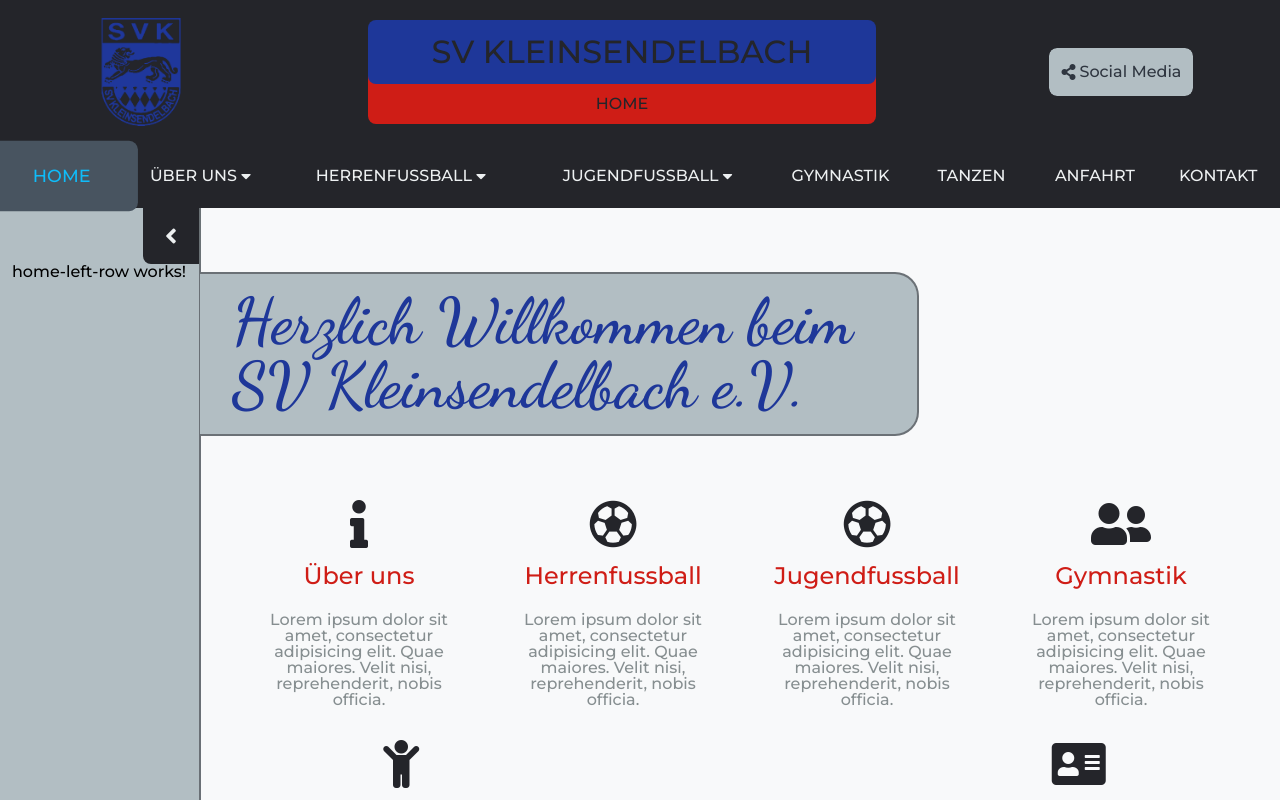
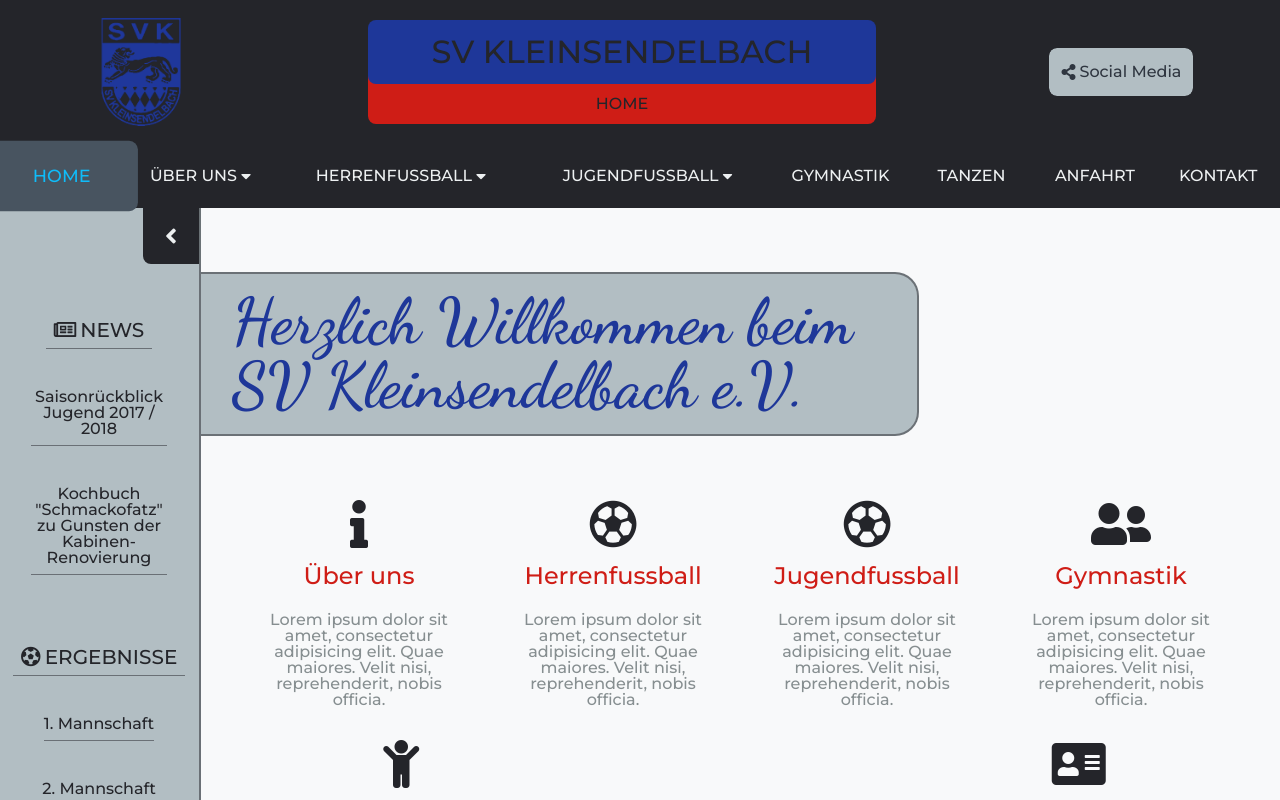
Before and after one commit to stevenkellner/svkleinsendelbach-website, an Angular app: page /home in a window 1280 px wide. Shown: the top 800 px of the page. Built offline with nearby package versions, Linux system fonts and the light colour scheme.

Commit message:
Added left row content in home page

```diff
--- a/src/app/_template/header/nav-bar/nav-bar.component.sass
+++ b/src/app/_template/header/nav-bar/nav-bar.component.sass
@@ -5,6 +5,8 @@
     $nav-bar-item-height: 4 * $cube
     $sub-item-height: 3 * $cube
     height: $nav-bar-item-height
+    position: relative
+    z-index: 1150
 
     .nav-bar-items
         display: flex
@@ -26,6 +28,7 @@
                 height: $nav-bar-item-height
                 width: 100%
                 z-index: 1101
+                position: relative
 
                 .text
                     text-transform: uppercase
@@ -55,6 +58,7 @@
                         &:nth-child(#{$i})
                             transform: translateY(-$i * $sub-item-height)
                             z-index: 1101 - $i
+                            position: relative
 
                     > .link
                         text-decoration: none
@@ -73,6 +77,7 @@
 .nav-bar.desktop .nav-bar-items .nav-bar-item:hover, .nav-bar.tablet .nav-bar-items .nav-bar-item.expanded
     > .link
         z-index: 1102
+        position: relative
 
     .sub-items .sub-item
         height: 100%
@@ -84,6 +89,7 @@
 
 .nav-bar.tablet .nav-bar-items .nav-bar-item:hover > .link, .nav-bar.tablet .nav-bar-items .nav-bar-item.active-screen > .link,  .nav-bar.desktop .nav-bar-items .nav-bar-item.active-screen > .link
     z-index: 1102
+    position: relative
 
 // Layout of nav bar for mobile
 .nav-bar.mobile
@@ -91,6 +97,8 @@
     flex-direction: column
     align-items: center
     justify-content: flex-start
+    position: relative
+    z-index: 1150
 
     .drop-down-btn
         width: 100vw
@@ -99,6 +107,7 @@
         align-items: center
         justify-content: flex-start
         z-index: 1103
+        position: relative
 
         .button
             $line-height: 0.25 * $cube
@@ -173,6 +182,7 @@
                 &:nth-child(#{$i})
                     transform: translateY(-$i * $nav-bar-item-height)
                     z-index: 1101 - $i
+                    position: relative
 
             .sub-items
                 display: flex
@@ -196,6 +206,7 @@
                         &:nth-child(#{$i})
                             transform: translateY(-$i * $sub-item-height)
                             z-index: 1101 - $i
+                            position: relative
 
                     > .link
                         text-decoration: none
@@ -219,6 +230,7 @@
                     background-color: $gray-dark
                     height: $nav-bar-item-height
                     z-index: 1102
+                    position: relative
                     transition: border-radius .5s linear
                     border-radius: 0 0 $cube $cube
 
--- a/src/app/_template/left-row/left-row.component.sass
+++ b/src/app/_template/left-row/left-row.component.sass
@@ -16,6 +16,7 @@
     justify-content: flex-start
     width: 100%
     z-index: 100
+    position: relative
     overflow: visible
     transition: .5s linear
 
--- a/src/app/app.component.html
+++ b/src/app/app.component.html
@@ -2,9 +2,9 @@
     <header>
         <app-header [activeId]="'home'" (navBarStickyEmitter)="handleNavBarSticky($event)"></app-header>
     </header>
-    <body [ngClass]="{'nav-bar-sticky': navBarSticky }">
+    <span [ngClass]="{'nav-bar-sticky': navBarSticky }" class="body">
         <router-outlet></router-outlet>
-    </body>
+    </span>
     <app-wave></app-wave>
     <footer>
         <app-footer></app-footer>
--- a/src/app/app.component.sass
+++ b/src/app/app.component.sass
@@ -2,7 +2,7 @@
 
 .page-container.desktop, .page-container.tablet
     .body.nav-bar-sticky
-        padding-top: 4 * $cube
+        padding-top: 3 * $cube
 
 .page-container.mobile
     .body.nav-bar-sticky
--- a/src/app/pages/home/home-left-row/home-left-row.component.html
+++ b/src/app/pages/home/home-left-row/home-left-row.component.html
@@ -1 +1,40 @@
-<p>home-left-row works!</p>
+<span class="left-row-content">
+    <span class="news">
+        <span class="title">
+            <i class="far fa-newspaper"></i>
+            <p>news</p>
+        </span>
+        <span class="items">
+            <a href="TODO" class="news-item item">
+                <span class="text">
+                    Saisonrückblick Jugend 2017 / 2018
+                </span>
+            </a>
+            <a href="TODO" class="news-item item">
+                <span class="text">
+                    Kochbuch "Schmackofatz" zu Gunsten der Kabinen-Renovierung
+                </span>
+            </a>
+        </span>
+    </span>
+    <span class="results">
+        <span class="title">
+            <i class="fas fa-futbol"></i>
+            <p>Ergebnisse</p>
+        </span>
+        <span class="items">
+            <a href="TODO" class="result-item item">
+                <span class="text">1. Mannschaft</span>
+            </a>
+            <a href="TODO" class="result-item item">
+                <span class="text">2. Mannschaft</span>
+            </a>
+            <a href="TODO" class="result-item item">
+                <span class="text">C-Jugend</span>
+            </a>
+            <a href="TODO" class="result-item item">
+                <span class="text">E-Jugend</span>
+            </a>
+        </span>
+    </span>
+</span>
--- a/src/app/pages/home/home-left-row/home-left-row.component.sass
+++ b/src/app/pages/home/home-left-row/home-left-row.component.sass
@@ -0,0 +1,65 @@
+@import '../../../../styles'
+
+.left-row-content
+    display: flex
+    flex-direction: column
+    align-items: center
+    justify-content: flex-start
+
+    > *
+        display: flex
+        flex-direction: column
+        align-items: center
+        justify-content: flex-start
+        margin-top: 3 * $cube
+
+        .title
+            display: flex
+            flex-direction: row
+            align-items: center
+            justify-content: center
+            border-bottom: $dark-prime-transparent solid 0.1 * $cube
+            padding: 0.5 * $cube
+
+            i
+                font-size: 1.25 * $cube
+                color: $dark-prime
+                margin-right: 4px
+            p
+                font-size: 1.25 * $cube
+                color: $dark-prime
+                text-transform: uppercase
+
+        .items
+            display: flex
+            flex-direction: column
+            align-items: center
+            justify-content: flex-start
+            margin-top: $cube
+
+            .item
+                text-decoration: none
+                display: flex
+                flex-direction: row
+                align-items: center
+                justify-content: center
+                margin: $cube (2 * $cube)
+                padding: (0.5 * $cube) 0
+                border-bottom: $dark-prime-transparent solid 0.1 * $cube
+
+
+                .text
+                    text-align: center
+                    font-size: $cube
+                    color: $dark-prime
+                    transition: .1s linear
+
+                &:hover .text
+                    color: $red
+
+@media screen and (prefers-color-scheme: dark)
+    .left-row-content *
+        .title, .items .item
+            border-color: $white-text-dark-theme
+        .title i, .title p, .items .item .text
+            color: $gray-text-dark-theme
--- a/src/app/pages/home/home.component.sass
+++ b/src/app/pages/home/home.component.sass
@@ -147,3 +147,7 @@
         transform: rotate(-10deg)
     100%
         transform: rotate(0)
+
+@media screen and (prefers-color-scheme: dark)
+    .content .title-wrapper .title
+        background-color: $dark-prime
```
